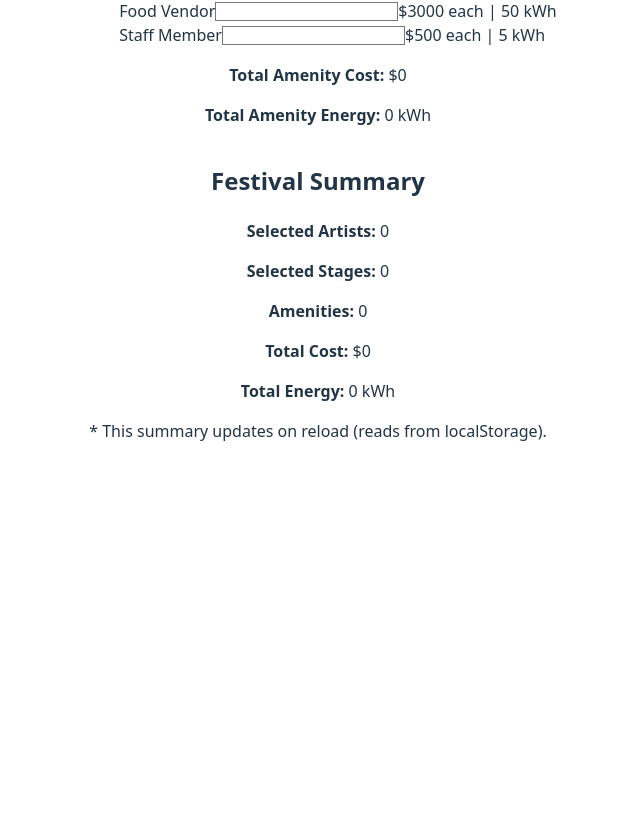
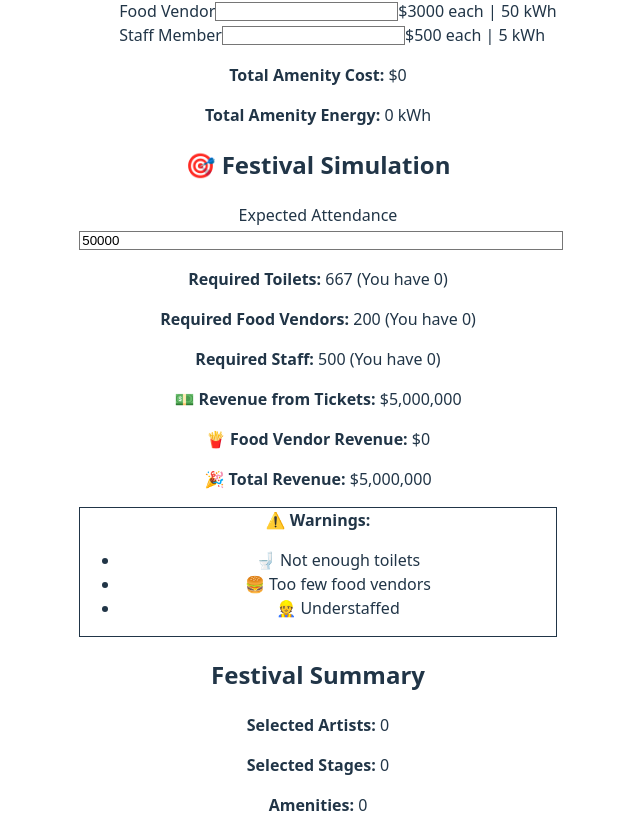
Before and after one commit to Leorev01/Festival-Simulator, a React (Vite) app: page /builder in a window 1280 px wide. Shown: the part 751-1585 px from the top of the page, without its empty margins (322-962 px from the left). Before the commit the page ends 1226 px from the top, so only its background shows below. Built offline with nearby package versions, Linux system fonts and the light colour scheme.

Commit message:
Adds simulationpanel

```diff
--- /dev/null
+++ b/src/features/simulation/SimulationPanel.tsx
@@ -0,0 +1,63 @@
+import { useState } from 'react';
+
+export default function SimulationPanel() {
+  const [attendance, setAttendance] = useState(50000); // default attendees
+  const ticketPrice = 100;
+
+  // Requirements
+  const toiletsNeeded = Math.ceil(attendance / 75);
+  const staffNeeded = Math.ceil(attendance / 100);
+  const foodVendorsNeeded = Math.ceil(attendance / 250);
+
+  // Load actual amenities
+  const amenityData = JSON.parse(localStorage.getItem('selected-amenities') || '{}');
+  const toilets = amenityData[1] || 0;
+  const food = amenityData[2] || 0;
+  const staff = amenityData[3] || 0;
+
+  const ticketRevenue = attendance * ticketPrice;
+  const vendorRevenue = food * 500; // assume each vendor sells $500 worth
+  const totalRevenue = ticketRevenue + vendorRevenue;
+
+  const overloads = [];
+  if (toilets < toiletsNeeded) overloads.push('🚽 Not enough toilets');
+  if (food < foodVendorsNeeded) overloads.push('🍔 Too few food vendors');
+  if (staff < staffNeeded) overloads.push('👷 Understaffed');
+
+  return (
+    <div className="p-4 bg-white rounded shadow space-y-4">
+      <h2 className="text-xl font-bold">🎯 Festival Simulation</h2>
+
+      <div className="space-y-2">
+        <label className="block font-semibold">Expected Attendance</label>
+        <input
+          type="number"
+          className="border p-2 rounded w-full max-w-xs"
+          value={attendance}
+          onChange={(e) => setAttendance(parseInt(e.target.value))}
+        />
+      </div>
+
+      <div className="text-sm space-y-1">
+        <p><strong>Required Toilets:</strong> {toiletsNeeded} (You have {toilets})</p>
+        <p><strong>Required Food Vendors:</strong> {foodVendorsNeeded} (You have {food})</p>
+        <p><strong>Required Staff:</strong> {staffNeeded} (You have {staff})</p>
+      </div>
+
+      <div className="text-sm mt-4">
+        <p><strong>💵 Revenue from Tickets:</strong> ${ticketRevenue.toLocaleString()}</p>
+        <p><strong>🍟 Food Vendor Revenue:</strong> ${vendorRevenue.toLocaleString()}</p>
+        <p><strong>🎉 Total Revenue:</strong> ${totalRevenue.toLocaleString()}</p>
+      </div>
+
+      {overloads.length > 0 && (
+        <div className="mt-4 p-3 bg-red-100 border border-red-400 rounded text-red-700">
+          <strong>⚠️ Warnings:</strong>
+          <ul className="list-disc ml-5">
+            {overloads.map((msg, i) => <li key={i}>{msg}</li>)}
+          </ul>
+        </div>
+      )}
+    </div>
+  );
+}
--- /dev/null
+++ b/src/features/simulation/simulation.ts
@@ -0,0 +1,55 @@
+interface SimulationInput {
+  attendance: number;
+  ticketPrice: number;
+  vendorRevenuePerPerson: number;
+  weather: 'sunny' | 'rainy' | 'storm';
+  artists: number; // count
+  stages: number; // count
+  toilets: number;
+  staff: number;
+  energy: number; // kWh
+  cost: number; // total capex
+}
+
+export interface SimulationResult {
+  ticketRevenue: number;
+  vendorRevenue: number;
+  totalRevenue: number;
+  cost: number;
+  profit: number;
+  weatherImpact: string;
+  resourceStrain: string;
+}
+
+export function runSimulation(input: SimulationInput): SimulationResult {
+  const ticketRevenue = input.attendance * input.ticketPrice;
+  const vendorRevenue = input.attendance * input.vendorRevenuePerPerson;
+  const totalRevenue = ticketRevenue + vendorRevenue;
+
+  const profit = totalRevenue - input.cost;
+
+  // Simulated logic:
+  const weatherImpact =
+    input.weather === 'sunny'
+      ? 'Optimal'
+      : input.weather === 'rainy'
+      ? 'Slight delays and mud'
+      : 'High risk: stage/equipment issues';
+
+  const resourceStrain =
+    input.toilets < input.attendance / 100
+      ? 'Toilet shortage'
+      : input.staff < input.attendance / 50
+      ? 'Understaffed'
+      : 'Resources OK';
+
+  return {
+    ticketRevenue,
+    vendorRevenue,
+    totalRevenue,
+    cost: input.cost,
+    profit,
+    weatherImpact,
+    resourceStrain,
+  };
+}
--- a/src/pages/FestivalBuilder.tsx
+++ b/src/pages/FestivalBuilder.tsx
@@ -2,6 +2,7 @@ import AmenitySelector from '../features/festival/AmenitySelector';
 import ArtistSelector from '../features/festival/ArtistSelector';
 import StageSelector from '../features/festival/StageSelector';
 import SummaryPanel from '../features/festival/SummaryPanel';
+import SimulationPanel from '../features/simulation/SimulationPanel';
 
 export default function FestivalBuilder() {
   return (
@@ -12,6 +13,7 @@ export default function FestivalBuilder() {
           <ArtistSelector />
           <StageSelector />
           <AmenitySelector />
+          <SimulationPanel />
         </div>
         <SummaryPanel />
       </div>
```
